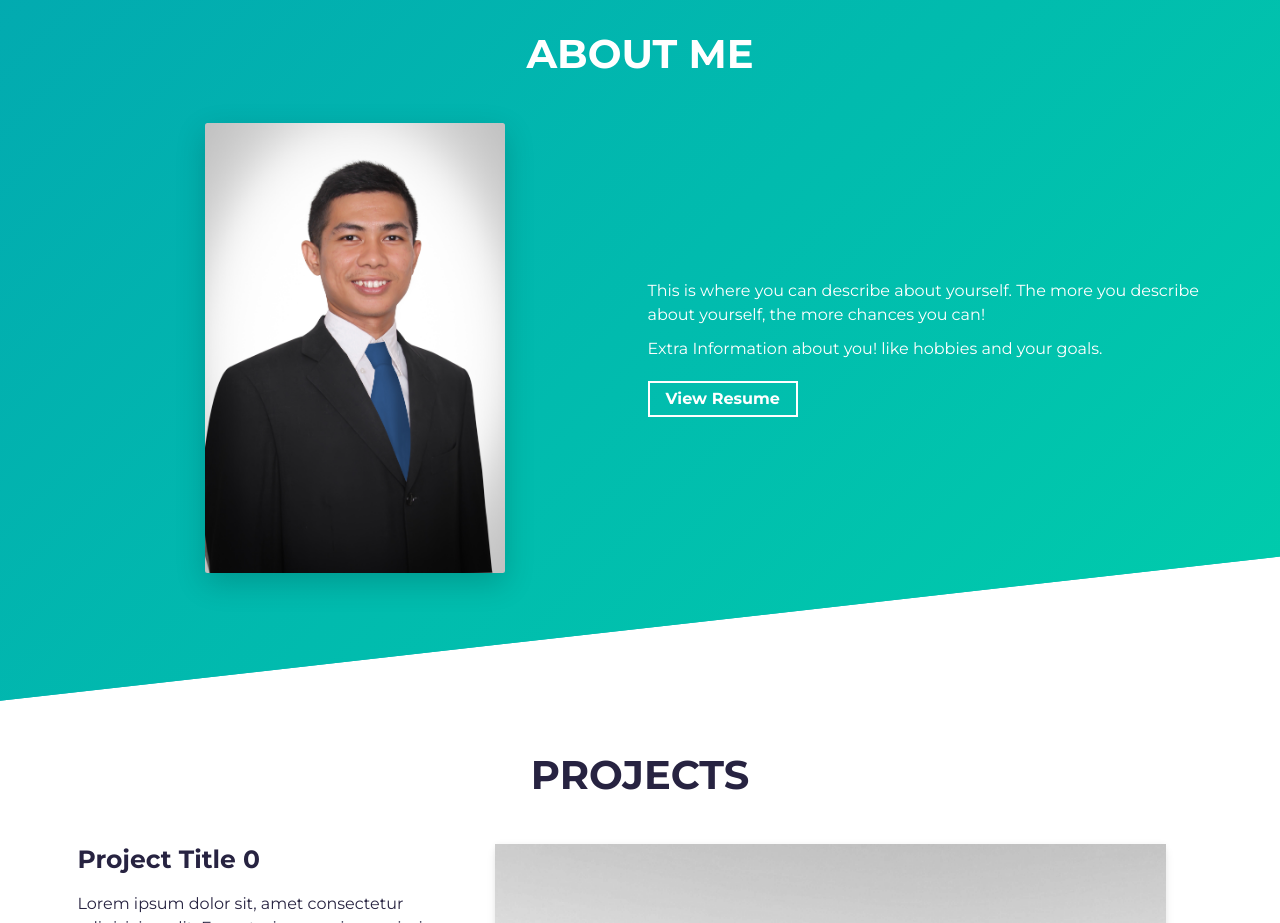
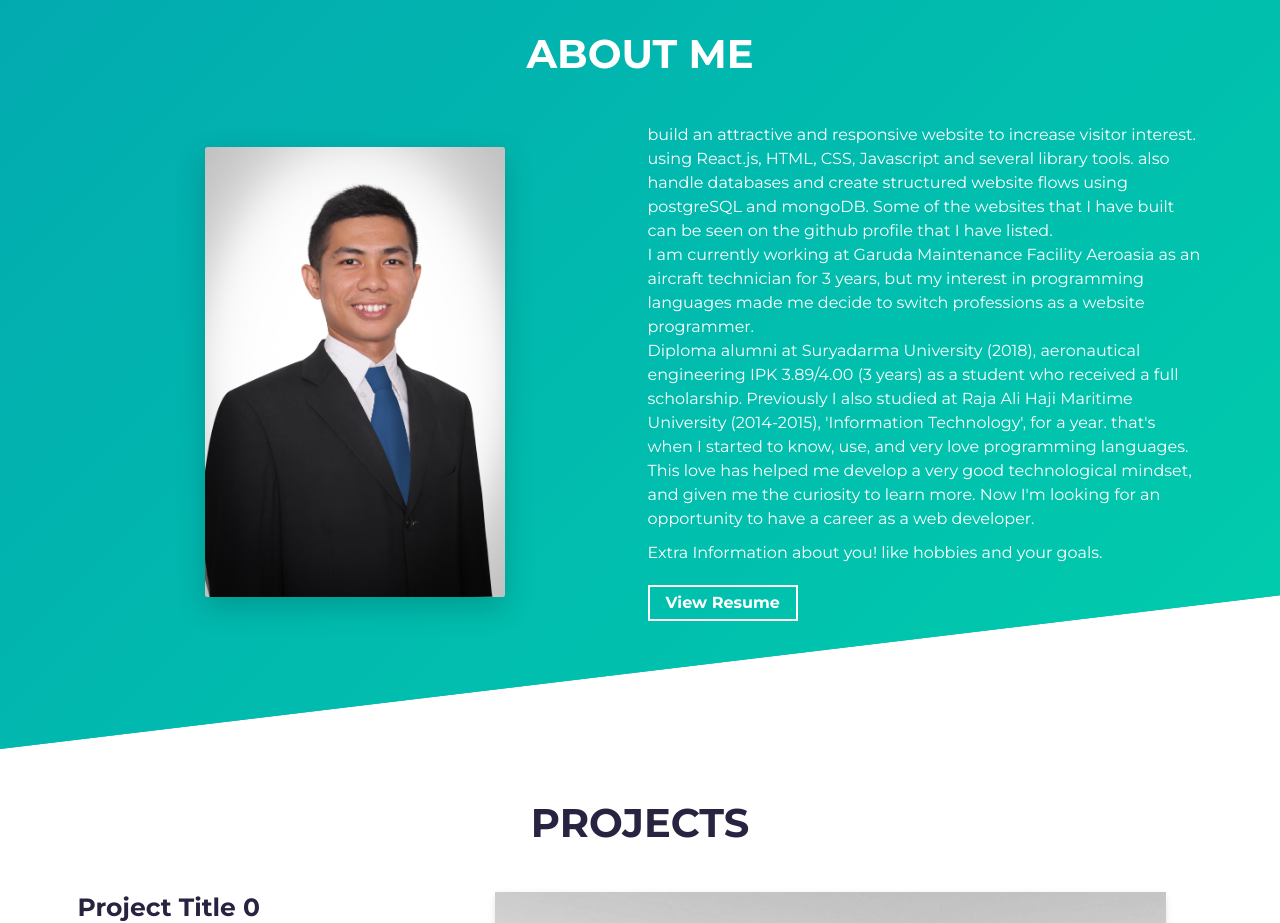
Before and after one commit to faisalibal33/my-portofolio, a website built with Parcel: page src/index.html in a window 1280 px wide. Shown: the part 820-1743 px from the top of the page. Built offline with nearby package versions, Linux system fonts and the light colour scheme.

Commit message:
Update index.html

```diff
--- a/src/index.html
+++ b/src/index.html
@@ -60,8 +60,10 @@
           <div class="col-md-6 col-sm-12">
             <div class="about-wrapper__info load-hidden">
               <p class="about-wrapper__info-text">
-                This is where you can describe about yourself. The more you
-                describe about yourself, the more chances you can!
+                build an attractive and responsive website to increase visitor interest. using React.js, HTML, CSS, Javascript and several library tools. also handle databases and create structured website flows using postgreSQL and mongoDB. Some of the websites that I have built can be seen on the github profile that I have listed.
+                <br>I am currently working at Garuda Maintenance Facility Aeroasia as an aircraft technician for 3 years, but my interest in programming languages made me decide to switch professions as a website programmer.
+                <br>Diploma alumni at Suryadarma University (2018), aeronautical engineering IPK 3.89/4.00 (3 years) as a student who received a full scholarship. Previously I also studied at Raja Ali Haji Maritime University (2014-2015), 'Information Technology', for a year. that's when I started to know, use, and very love programming languages. This love has helped me develop a very good technological mindset, and given me the curiosity to learn more.
+                Now I'm looking for an opportunity to have a career as a web developer.
               </p>
               <p class="about-wrapper__info-text">
                 Extra Information about you! like hobbies and your goals.
```
